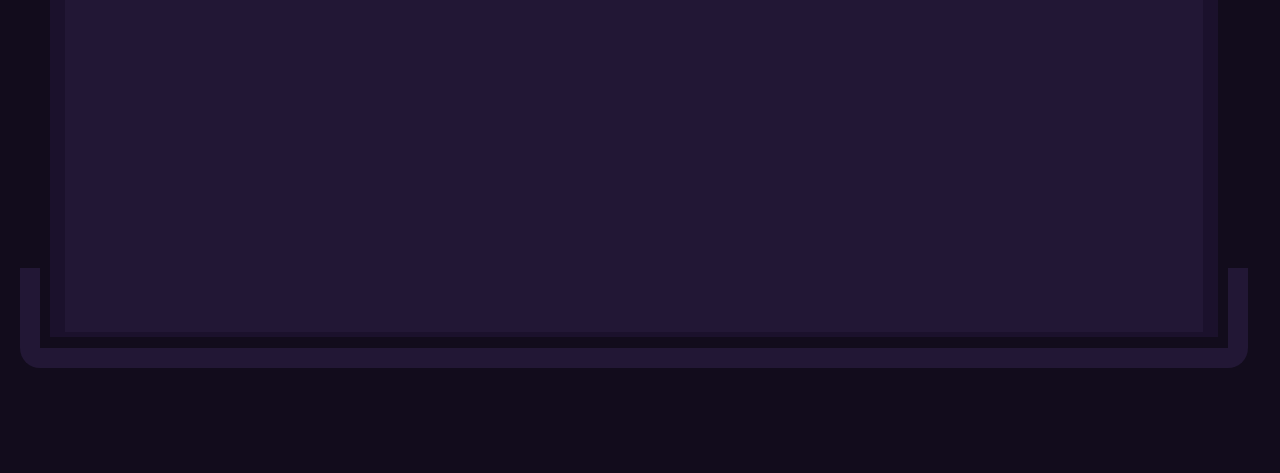
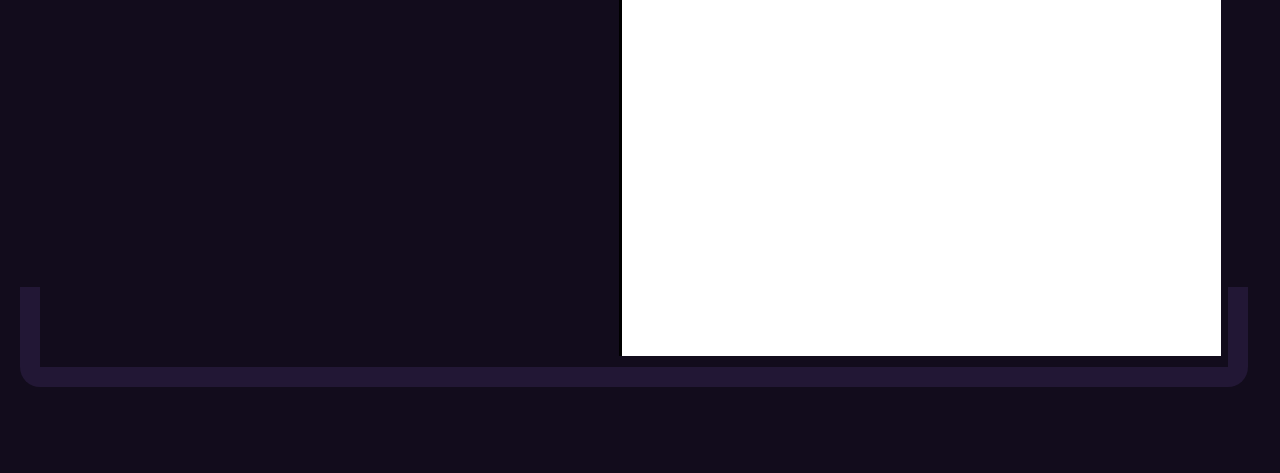
Before and after one commit to Kretki/HTMLBook, a plain HTML site: page index.html in a window 1280 px wide. Shown: the part 535-1008 px from the top of the page. Drawn offline with Linux system fonts and the light colour scheme.

Commit message:
RotatingBook

```diff
--- a/book.css
+++ b/book.css
@@ -9,11 +9,55 @@
     padding-right: 15px;
     padding-bottom: 5px;
     background-color: var(--dark-prime-color);
-    display: table;
 }
-#canvas div{
-    width: 84px;
-    height: 108px;
-    background-color: var(--prime-color);
-    display: table-cell;
+.paper{
+    position: absolute;
+    width: 100%;
+    height: 100%;
+    top: 0;
+    left: 0;
+    perspective: 3500px;
 }
+.paper > *{
+    color: black;
+}
+.front, .back{
+    background-color: white;
+    position: absolute;
+    width: 100%;
+    height: 100%;
+    top: 0;
+    left: 0;
+    transform-origin: left;
+    transition: transform 0.5s;
+}
+.front{
+    z-index: 1;
+    backface-visibility: hidden;
+    border-left: 3px solid black;
+}
+.back{
+    z-index: 0;
+}
+.front-content,
+.back-content{
+    width: 100%;
+    height: 100%;
+    display: flex;
+    justify-content: center;
+    align-items: center;
+}
+.back-content{
+    transform: rotateY(180deg);
+}
+.flipped .front,
+.flipped .back{
+    transform: rotateY(-180deg)
+}
+
+#p1{
+    z-index: 3;
+}
+#p2{
+    z-index: 2;
+}
--- a/index.html
+++ b/index.html
@@ -23,9 +23,16 @@
                 <li id="right-corner-u"></li>
             </ul>
             <div id="canvas">
-                <div class="back">
-                    <div id="b1" class="back-content">
-                        <h1>Back 1</h1>
+                <div id="p1" class="paper">
+                    <div class="front">
+                        <div id="f1" class="front-content">
+                            <h1>Front 1</h1>
+                        </div>
+                    </div>
+                    <div class="back">
+                        <div id="b1" class="back-content">
+                            <h1>Back 1</h1>
+                        </div>
                     </div>
                 </div>
                 <div id="p2" class="paper">
--- a/main.js
+++ b/main.js
@@ -30,10 +30,15 @@ function resizeOutliner(){
     var width = document.getElementById("text-header-outliner").getBoundingClientRect().width*0.9
     document.getElementById("header-liner-u").style.width = width+"px"
     document.getElementById("header-liner-b").style.width = width+"px"
-    document.getElementById("canvas").style.width = (width-document.getElementById("canvas").getBoundingClientRect().left)+"px"
-    var height = document.getElementById("canvas").getBoundingClientRect().width/168*108
+    var bookWidth = width-document.getElementById("canvas").getBoundingClientRect().left
+    document.getElementById("canvas").style.width = bookWidth/2+"px"
+    var left = document.getElementById("canvas").getBoundingClientRect().left
+    console.log(bookWidth, left)
+    var height = document.getElementById("canvas").getBoundingClientRect().width/84*108
     document.getElementById("canvas").style.height = height+"px"
-    var left = 2*document.getElementById("left-corner-u").getBoundingClientRect().width+width
+    document.getElementById("canvas").style.left = bookWidth/2+left+"px"
+    console.log(bookWidth, document.getElementById("canvas").style.left)
+    left = 2*document.getElementById("left-corner-u").getBoundingClientRect().width+width
     document.getElementById("right-corner-u").style.left = left+"px"
     document.getElementById("right-corner-b").style.left = left+"px"
 }
@@ -53,6 +58,6 @@ window.addEventListener('resize', function(event){
     resizeOutliner()
 }, true)
 
-document.getElementById("set-reading").onclick = changeReading
+// document.getElementById("set-reading").onclick = changeReading
 document.getElementById("set-hint").onclick = addTextHint
 document.getElementById("save-file").onclick = savePage
--- a/page_flip.js
+++ b/page_flip.js
@@ -0,0 +1,38 @@
+const changePageBtn = document.getElementById("set-reading")
+const canvas = document.getElementById("canvas")
+
+const paper1 = document.getElementById("p1")
+const paper2 = document.getElementById("p2")
+
+changePageBtn.addEventListener("click", goNextPage)
+
+let currentLocation = 1
+let numOfPapers = 2
+let maxLocation = numOfPapers+1
+
+function openBook(){
+}
+
+function closeBook(){
+
+}
+
+function goNextPage(){
+    if(currentLocation<maxLocation){
+        switch(currentLocation){
+            case 1:
+                paper1.classList.add("flipped")
+                paper1.style.zIndex = 1
+                break
+            case 2:
+                paper2.classList.add("flipped")
+                paper2.style.zIndex = 2
+                break
+        }
+        currentLocation++
+    }
+}
+
+function goPrevPage(){
+
+}
```
